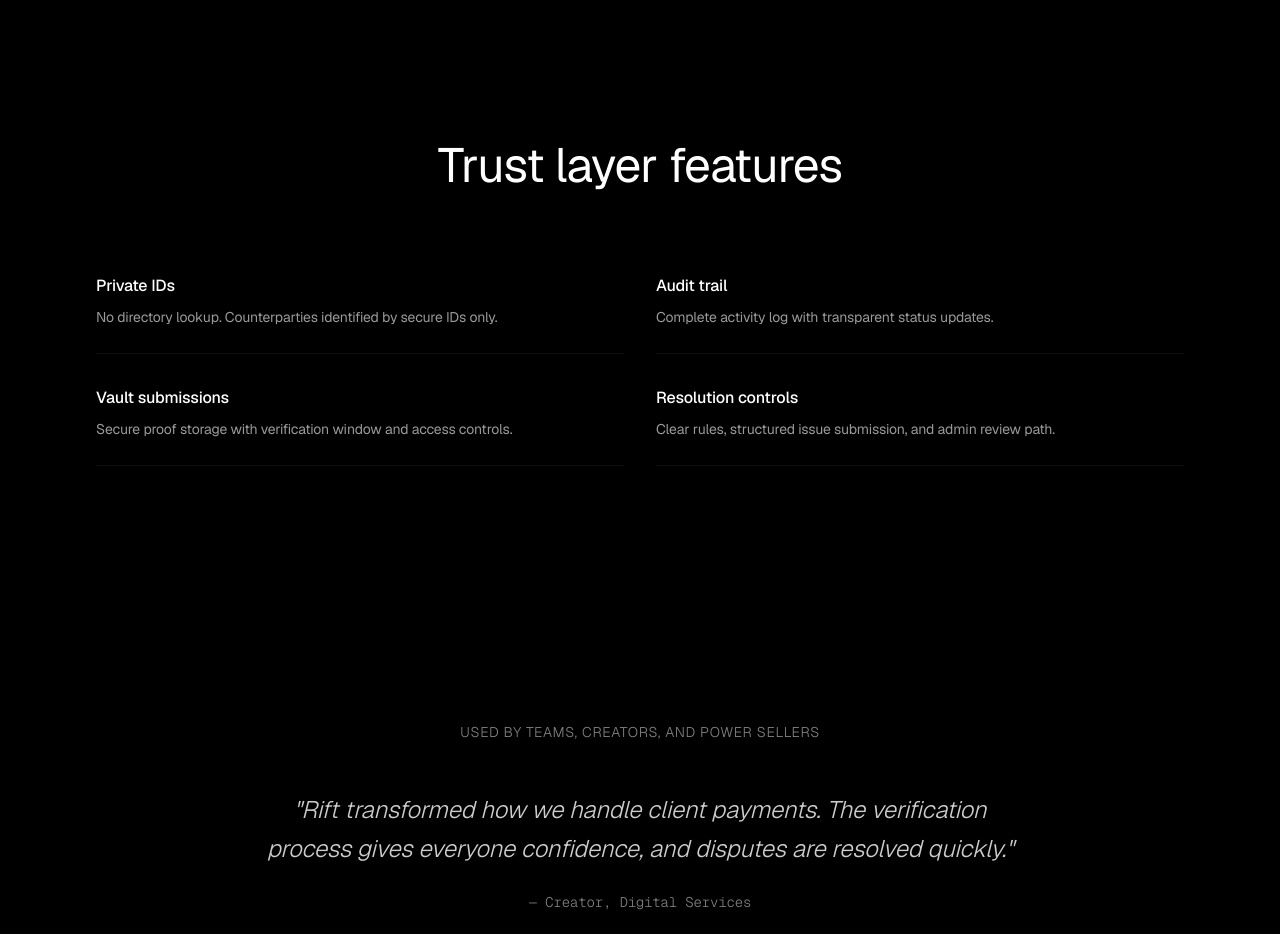
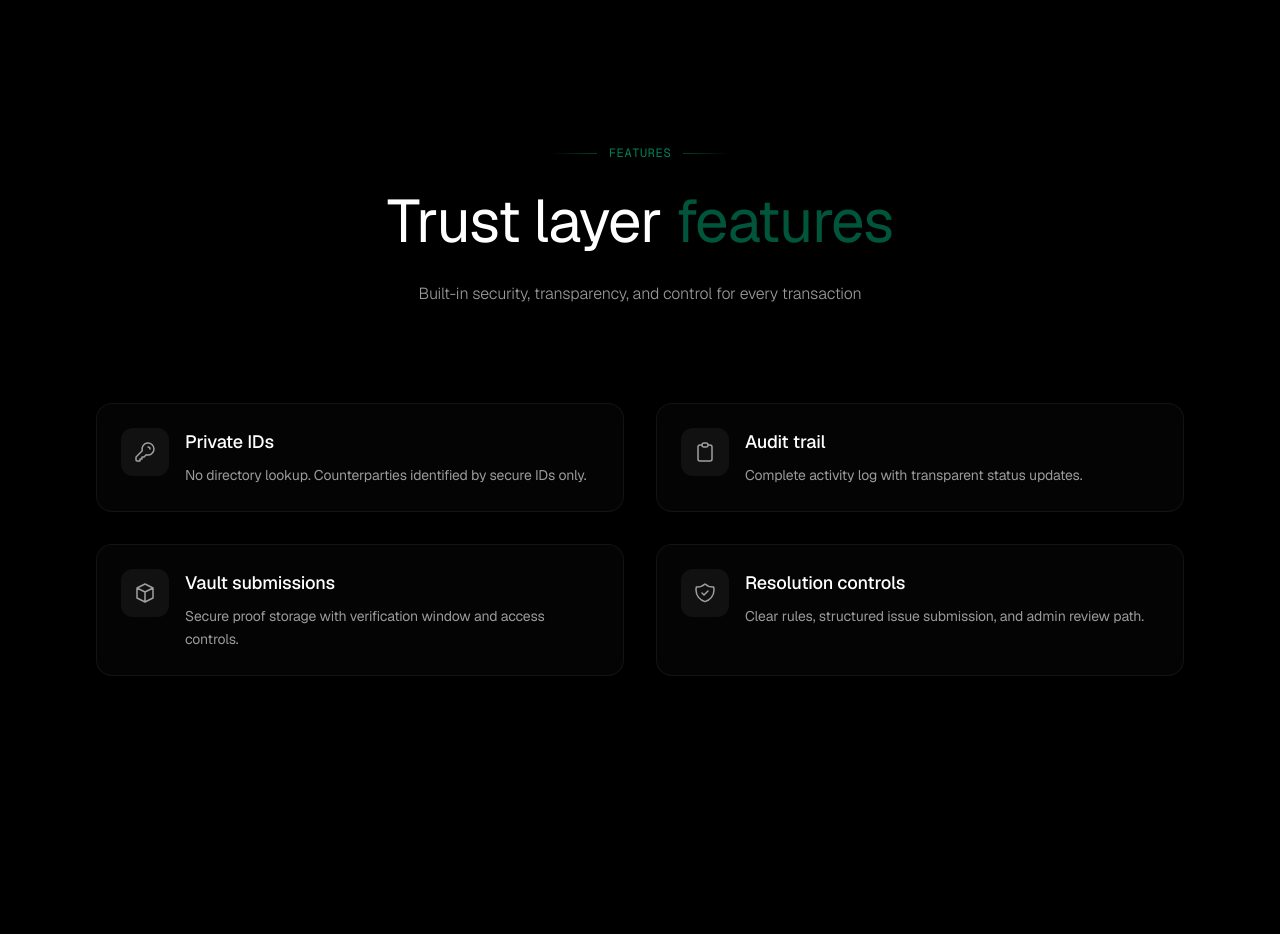
Before and after one commit to nav2424/rift, a Next.js app: page / in a window 1280 px wide. Shown: the part 2920-3854 px from the top of the page. Built offline with nearby package versions, Linux system fonts and the light colour scheme; no server answers.

Commit message:
Enhance Trust layer features: add decorative label, gradient accents, icons, better card styling with hover effects

```diff
--- a/app/page.tsx
+++ b/app/page.tsx
@@ -290,34 +290,81 @@ export default function Home() {
 
         {/* Trust Layer Features */}
         <section className="relative max-w-6xl mx-auto px-4 sm:px-6 lg:px-8 py-32">
-          <div className="mb-20 text-center">
-            <h2 className="text-3xl sm:text-4xl md:text-5xl font-light text-white mb-4 tracking-tight">
-              Trust layer features
+          <div className="mb-24 text-center">
+            <div className="inline-flex items-center gap-3 mb-6">
+              <div className="h-px w-12 bg-gradient-to-r from-transparent to-emerald-400/30" />
+              <span className="text-xs font-mono text-emerald-400/60 uppercase tracking-wider">
+                Features
+              </span>
+              <div className="h-px w-12 bg-gradient-to-l from-transparent to-emerald-400/30" />
+            </div>
+            <h2 className="text-4xl sm:text-5xl md:text-6xl font-medium text-white mb-6 tracking-tight leading-tight">
+              Trust layer <span className="text-emerald-400/40">features</span>
           </h2>
+            <p className="text-white/60 font-light text-base max-w-2xl mx-auto leading-relaxed">
+              Built-in security, transparency, and control for every transaction
+          </p>
         </div>
 
-          <div className="grid md:grid-cols-2 gap-8">
+          <div className="grid md:grid-cols-2 gap-6 lg:gap-8">
           {[
             {
                 title: 'Private IDs',
                 description: 'No directory lookup. Counterparties identified by secure IDs only.',
+              icon: (
+                  <svg className="w-6 h-6" fill="none" stroke="currentColor" viewBox="0 0 24 24">
+                    <path strokeLinecap="round" strokeLinejoin="round" strokeWidth={1.5} d="M15 7a2 2 0 012 2m4 0a6 6 0 01-7.743 5.743L11 17H9v2H7v2H4a1 1 0 01-1-1v-2.586a1 1 0 01.293-.707l5.964-5.964A6 6 0 1121 9z" />
+                </svg>
+              )
             },
             {
                 title: 'Audit trail',
                 description: 'Complete activity log with transparent status updates.',
+              icon: (
+                  <svg className="w-6 h-6" fill="none" stroke="currentColor" viewBox="0 0 24 24">
+                    <path strokeLinecap="round" strokeLinejoin="round" strokeWidth={1.5} d="M9 5H7a2 2 0 00-2 2v12a2 2 0 002 2h10a2 2 0 002-2V7a2 2 0 00-2-2h-2M9 5a2 2 0 002 2h2a2 2 0 002-2M9 5a2 2 0 012-2h2a2 2 0 012 2" />
+                </svg>
+              )
             },
             {
                 title: 'Vault submissions',
                 description: 'Secure proof storage with verification window and access controls.',
+              icon: (
+                  <svg className="w-6 h-6" fill="none" stroke="currentColor" viewBox="0 0 24 24">
+                    <path strokeLinecap="round" strokeLinejoin="round" strokeWidth={1.5} d="M20 7l-8-4-8 4m16 0l-8 4m8-4v10l-8 4m0-10L4 7m8 4v10M4 7v10l8 4" />
+                </svg>
+              )
             },
             {
                 title: 'Resolution controls',
                 description: 'Clear rules, structured issue submission, and admin review path.',
+              icon: (
+                  <svg className="w-6 h-6" fill="none" stroke="currentColor" viewBox="0 0 24 24">
+                    <path strokeLinecap="round" strokeLinejoin="round" strokeWidth={1.5} d="M9 12l2 2 4-4m5.618-4.016A11.955 11.955 0 0112 2.944a11.955 11.955 0 01-8.618 3.04A12.02 12.02 0 003 9c0 5.591 3.824 10.29 9 11.622 5.176-1.332 9-6.03 9-11.622 0-1.042-.133-2.052-.382-3.016z" />
+                </svg>
+              )
             }
           ].map((item, index) => (
-              <div key={index} className="pb-6 border-b border-white/6">
-                <div className="text-white font-medium text-base mb-2">{item.title}</div>
-                <div className="text-sm text-white/60 leading-relaxed">{item.description}</div>
+              <div
+              key={index}
+                className="group rounded-2xl glass-soft p-6 border border-white/5 hover:border-white/10 hover:bg-white/[0.025] transition-all duration-300"
+              >
+                <div className="flex items-start gap-4">
+                  {/* Icon */}
+                  <div className="flex-shrink-0 inline-flex items-center justify-center rounded-xl p-3 bg-white/5 text-white/60 group-hover:bg-emerald-400/10 group-hover:text-emerald-400/60 transition-all duration-300">
+                    {item.icon}
+                  </div>
+
+                  {/* Content */}
+                  <div className="flex-1">
+                    <div className="text-white font-medium text-lg mb-2 group-hover:text-emerald-400/30 transition-colors">
+                      {item.title}
+                    </div>
+                    <div className="text-sm text-white/60 leading-relaxed">
+                      {item.description}
+                    </div>
+                  </div>
+                </div>
               </div>
           ))}
         </div>
```
Lines whose indentation alone changed are shown as unchanged.
